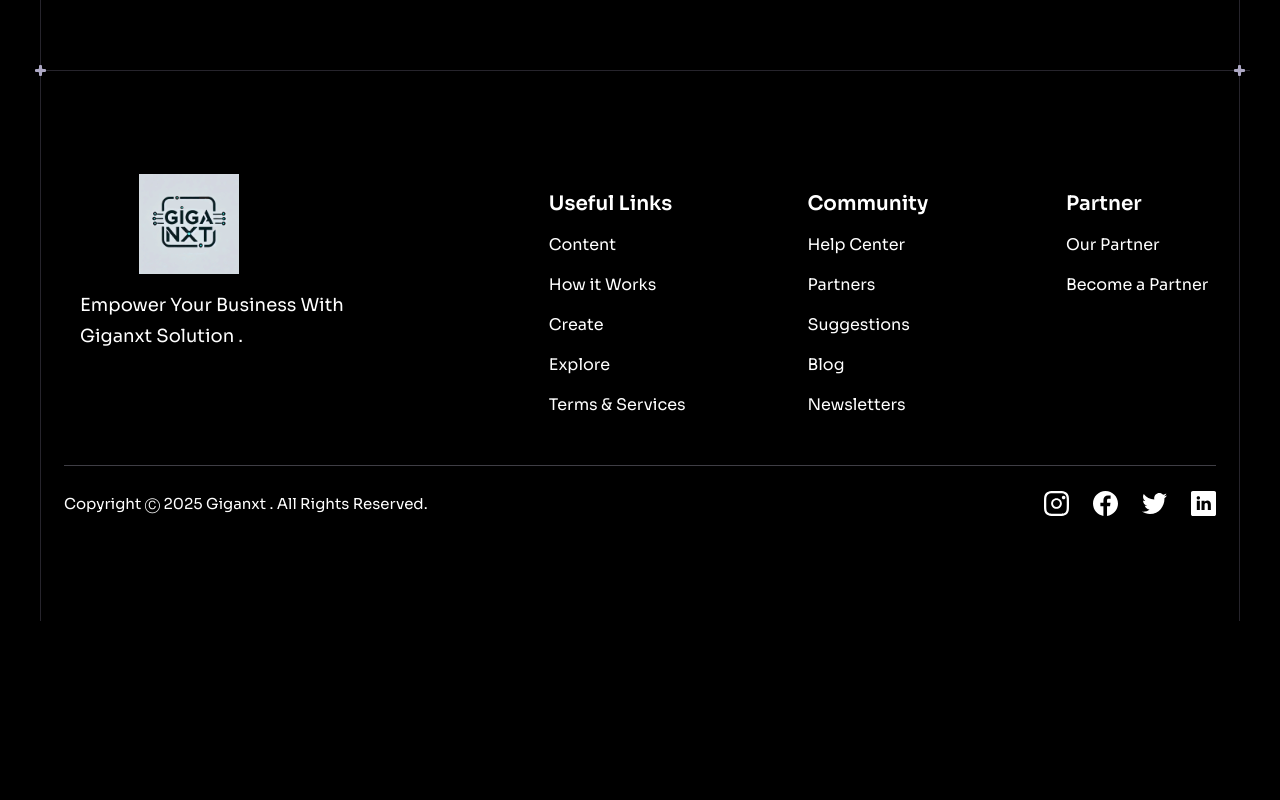
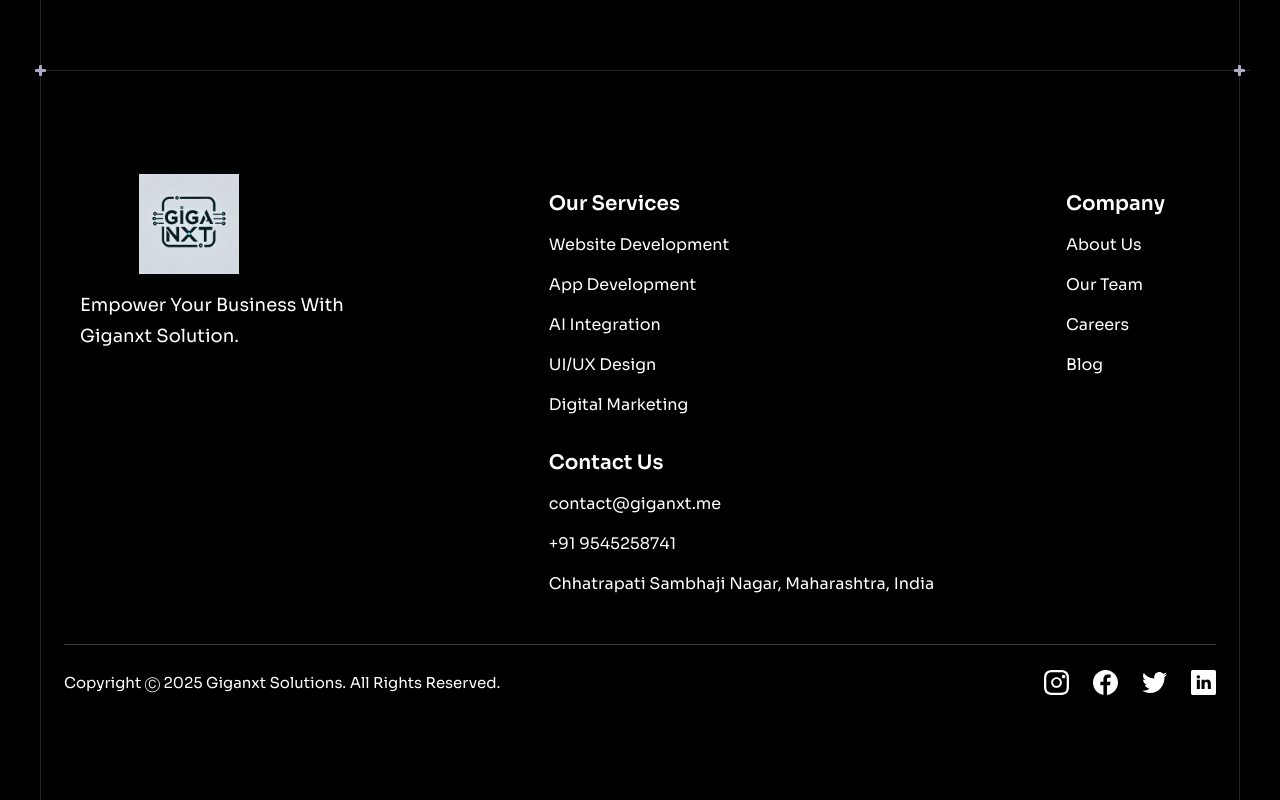
Before and after one commit to GIGANXT/Giganxt-Solutions, a React (Vite) app: page / in a window 1280 px wide. Shown: the part 6672-7472 px from the top of the page. Before the commit the page ends 7293 px from the top, so only its background shows below. Built offline with nearby package versions, Linux system fonts and the light colour scheme.

Commit message:
Update Footer.jsx

```diff
--- a/src/components/Footer.jsx
+++ b/src/components/Footer.jsx
@@ -1,50 +1,94 @@
 import React from "react";
 import Section from "./Section";
-import { footerLinks, socialMedia } from "../constants";
+import { socialMedia } from "../constants";
 import styles from "../constants/style";
 import { logo } from "../assets";
 
 const Footer = () => {
   return (
-    <Section crosses className="!py-10 w-full px-6 md:px-16" id="footer">
+    <Section crosses colorfulBorder className="!py-10 w-full px-6 md:px-16" id="footer">
       <div className={`${styles.flexCenter} ${styles.paddingY} flex-col w-full`}>
         <div className={`${styles.flexStart} md:flex-row flex-col mb-8 w-full`}>
           <div className="flex-1 flex flex-col justify-start mr-10">
             <img
               src={logo}
-              alt="hoobank"
+              alt="Giganxt"
               className="w-[250px] h-[100px] object-contain"
             />
             <p className={`${styles.paragraph} ml-4 mt-4 max-w-[312px]`}>
-              Empower Your  Business  With Giganxt Solution .
+              Empower Your Business With Giganxt Solution.
             </p>
           </div>
 
           <div className="flex-[1.5] w-full flex flex-wrap justify-between md:mt-0 mt-10">
-            {footerLinks.map((footerlink) => (
-              <div key={footerlink.title} className="flex flex-col  ss:my-0 my-4 min-w-[150px] underli">
-                <h4 className=" font-bold  text-[20px] leading-[27px] text-white">
-                  {footerlink.title}
-                </h4>
-                <ul className="list-none mt-4">
-                  {footerlink.links.map((link, index) => (
-                    <li
-                      key={link.name}
-                      className={` font-normal text-[16px] leading-[24px] text-dimWhite hover:text-secondary cursor-pointer ${index !== footerlink.links.length - 1 ? "mb-4" : "mb-0"
-                        }`}
-                    >
-                      {link.name}
-                    </li>
-                  ))}
-                </ul>
-              </div>
-            ))}
+            {/* Services Column */}
+            <div className="flex flex-col ss:my-0 my-4 min-w-[150px]">
+              <h4 className="font-bold text-[20px] leading-[27px] text-white">
+                Our Services
+              </h4>
+              <ul className="list-none mt-4">
+                <li className="font-normal text-[16px] leading-[24px] text-dimWhite hover:text-secondary cursor-pointer mb-4">
+                  Website Development
+                </li>
+                <li className="font-normal text-[16px] leading-[24px] text-dimWhite hover:text-secondary cursor-pointer mb-4">
+                  App Development
+                </li>
+                <li className="font-normal text-[16px] leading-[24px] text-dimWhite hover:text-secondary cursor-pointer mb-4">
+                  AI Integration
+                </li>
+                <li className="font-normal text-[16px] leading-[24px] text-dimWhite hover:text-secondary cursor-pointer mb-4">
+                  UI/UX Design
+                </li>
+                <li className="font-normal text-[16px] leading-[24px] text-dimWhite hover:text-secondary cursor-pointer">
+                  Digital Marketing
+                </li>
+              </ul>
+            </div>
+
+            {/* Company Column */}
+            <div className="flex flex-col ss:my-0 my-4 min-w-[150px]">
+              <h4 className="font-bold text-[20px] leading-[27px] text-white">
+                Company
+              </h4>
+              <ul className="list-none mt-4">
+                <li className="font-normal text-[16px] leading-[24px] text-dimWhite hover:text-secondary cursor-pointer mb-4">
+                  About Us
+                </li>
+                <li className="font-normal text-[16px] leading-[24px] text-dimWhite hover:text-secondary cursor-pointer mb-4">
+                  Our Team
+                </li>
+                <li className="font-normal text-[16px] leading-[24px] text-dimWhite hover:text-secondary cursor-pointer mb-4">
+                  Careers
+                </li>
+                <li className="font-normal text-[16px] leading-[24px] text-dimWhite hover:text-secondary cursor-pointer">
+                  Blog
+                </li>
+              </ul>
+            </div>
+
+            {/* Contact Column */}
+            <div className="flex flex-col ss:my-0 my-4 min-w-[150px]">
+              <h4 className="font-bold text-[20px] leading-[27px] text-white">
+                Contact Us
+              </h4>
+              <ul className="list-none mt-4">
+                <li className="font-normal text-[16px] leading-[24px] text-dimWhite hover:text-secondary cursor-pointer mb-4">
+                  contact@giganxt.me
+                </li>
+                <li className="font-normal text-[16px] leading-[24px] text-dimWhite hover:text-secondary cursor-pointer mb-4">
+                  +91 9545258741
+                </li>
+                <li className="font-normal text-[16px] leading-[24px] text-dimWhite hover:text-secondary cursor-pointer">
+                  Chhatrapati Sambhaji Nagar, Maharashtra, India
+                </li>
+              </ul>
+            </div>
           </div>
         </div>
 
         <div className="w-full flex justify-between items-center md:flex-row flex-col pt-6 border-t border-t-[#3F3E45]">
-          <p className=" text-center text-[15px] leading-[27px] text-white">
-            Copyright Ⓒ 2025 Giganxt . All Rights Reserved.
+          <p className="text-center text-[15px] leading-[27px] text-white">
+            Copyright Ⓒ {new Date().getFullYear()} Giganxt Solutions. All Rights Reserved.
           </p>
 
           <div className="flex flex-row md:mt-0 mt-6">
```
